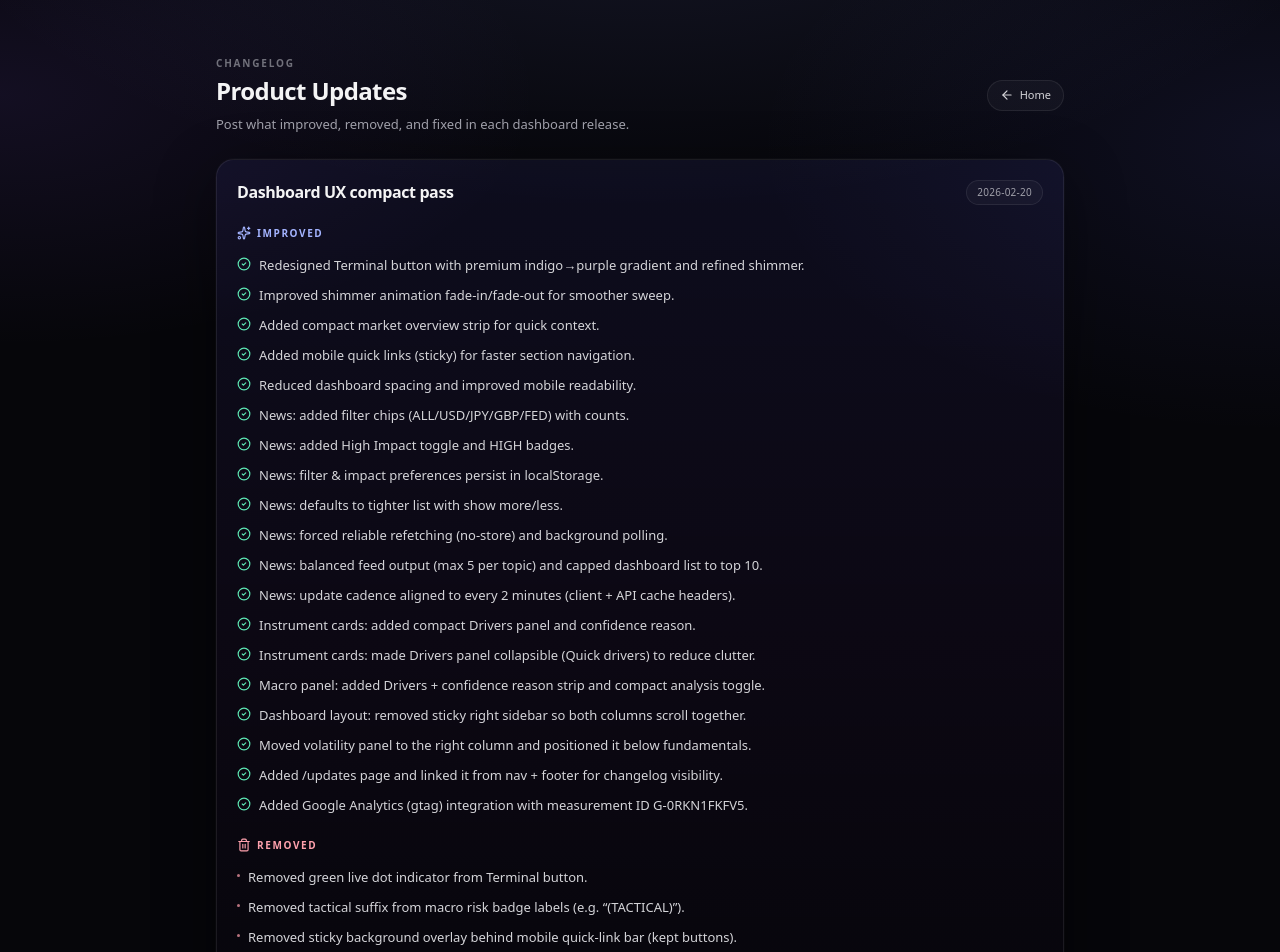
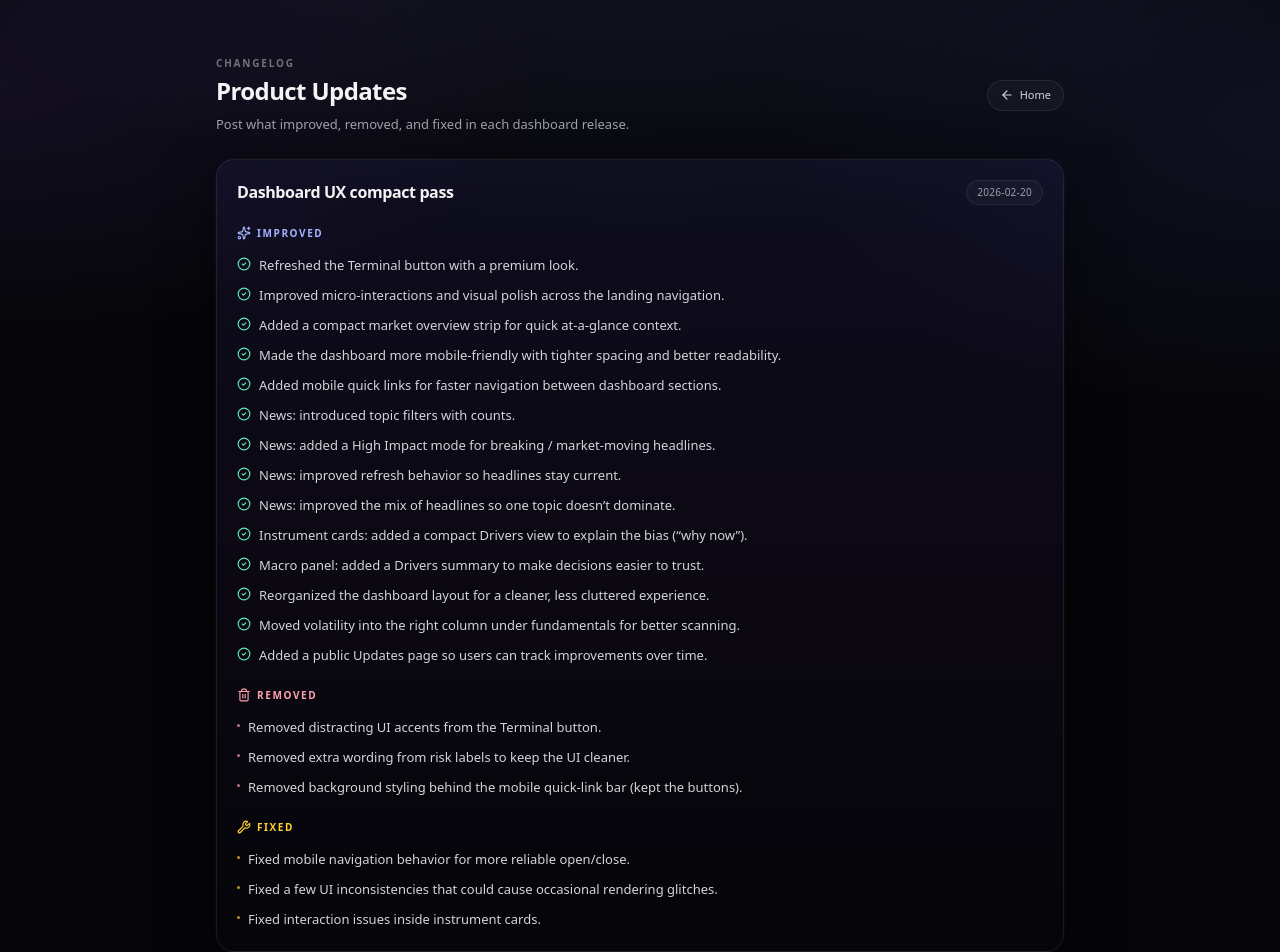
Before and after one commit to JashanVIRDI12/AlphaDesk, a Next.js app: page /updates in a window 1280 px wide. Shown: the top 952 px of the page. Built offline with nearby package versions, Linux system fonts and the light colour scheme.

Commit message:
Update page.tsx

```diff
--- a/src/app/updates/page.tsx
+++ b/src/app/updates/page.tsx
@@ -21,36 +21,30 @@ const UPDATES: UpdateItem[] = [
     date: "2026-02-20",
     title: "Dashboard UX compact pass",
     improved: [
-      "Redesigned Terminal button with premium indigo→purple gradient and refined shimmer.",
-      "Improved shimmer animation fade-in/fade-out for smoother sweep.",
-      "Added compact market overview strip for quick context.",
-      "Added mobile quick links (sticky) for faster section navigation.",
-      "Reduced dashboard spacing and improved mobile readability.",
-      "News: added filter chips (ALL/USD/JPY/GBP/FED) with counts.",
-      "News: added High Impact toggle and HIGH badges.",
-      "News: filter & impact preferences persist in localStorage.",
-      "News: defaults to tighter list with show more/less.",
-      "News: forced reliable refetching (no-store) and background polling.",
-      "News: balanced feed output (max 5 per topic) and capped dashboard list to top 10.",
-      "News: update cadence aligned to every 2 minutes (client + API cache headers).",
-      "Instrument cards: added compact Drivers panel and confidence reason.",
-      "Instrument cards: made Drivers panel collapsible (Quick drivers) to reduce clutter.",
-      "Macro panel: added Drivers + confidence reason strip and compact analysis toggle.",
-      "Dashboard layout: removed sticky right sidebar so both columns scroll together.",
-      "Moved volatility panel to the right column and positioned it below fundamentals.",
-      "Added /updates page and linked it from nav + footer for changelog visibility.",
-      "Added Google Analytics (gtag) integration with measurement ID G-0RKN1FKFV5.",
+      "Refreshed the Terminal button with a premium look.",
+      "Improved micro-interactions and visual polish across the landing navigation.",
+      "Added a compact market overview strip for quick at-a-glance context.",
+      "Made the dashboard more mobile-friendly with tighter spacing and better readability.",
+      "Added mobile quick links for faster navigation between dashboard sections.",
+      "News: introduced topic filters with counts.",
+      "News: added a High Impact mode for breaking / market-moving headlines.",
+      "News: improved refresh behavior so headlines stay current.",
+      "News: improved the mix of headlines so one topic doesn’t dominate.",
+      "Instrument cards: added a compact Drivers view to explain the bias (“why now”).",
+      "Macro panel: added a Drivers summary to make decisions easier to trust.",
+      "Reorganized the dashboard layout for a cleaner, less cluttered experience.",
+      "Moved volatility into the right column under fundamentals for better scanning.",
+      "Added a public Updates page so users can track improvements over time.",
     ],
     removed: [
-      "Removed green live dot indicator from Terminal button.",
-      "Removed tactical suffix from macro risk badge labels (e.g. “(TACTICAL)”).",
-      "Removed sticky background overlay behind mobile quick-link bar (kept buttons).",
+      "Removed distracting UI accents from the Terminal button.",
+      "Removed extra wording from risk labels to keep the UI cleaner.",
+      "Removed background styling behind the mobile quick-link bar (kept the buttons).",
     ],
     fixed: [
-      "Fixed mobile nav hamburger reliability (event propagation + animation behavior).",
-      "Fixed hydration mismatch caused by locale clock formatting in Greeting.",
-      "Fixed invalid nested button hydration error in instrument cards.",
-      "Fixed GA gtag initialization so window.gtag is defined after load.",
+      "Fixed mobile navigation behavior for more reliable open/close.",
+      "Fixed a few UI inconsistencies that could cause occasional rendering glitches.",
+      "Fixed interaction issues inside instrument cards.",
     ],
   },
 ];
```
